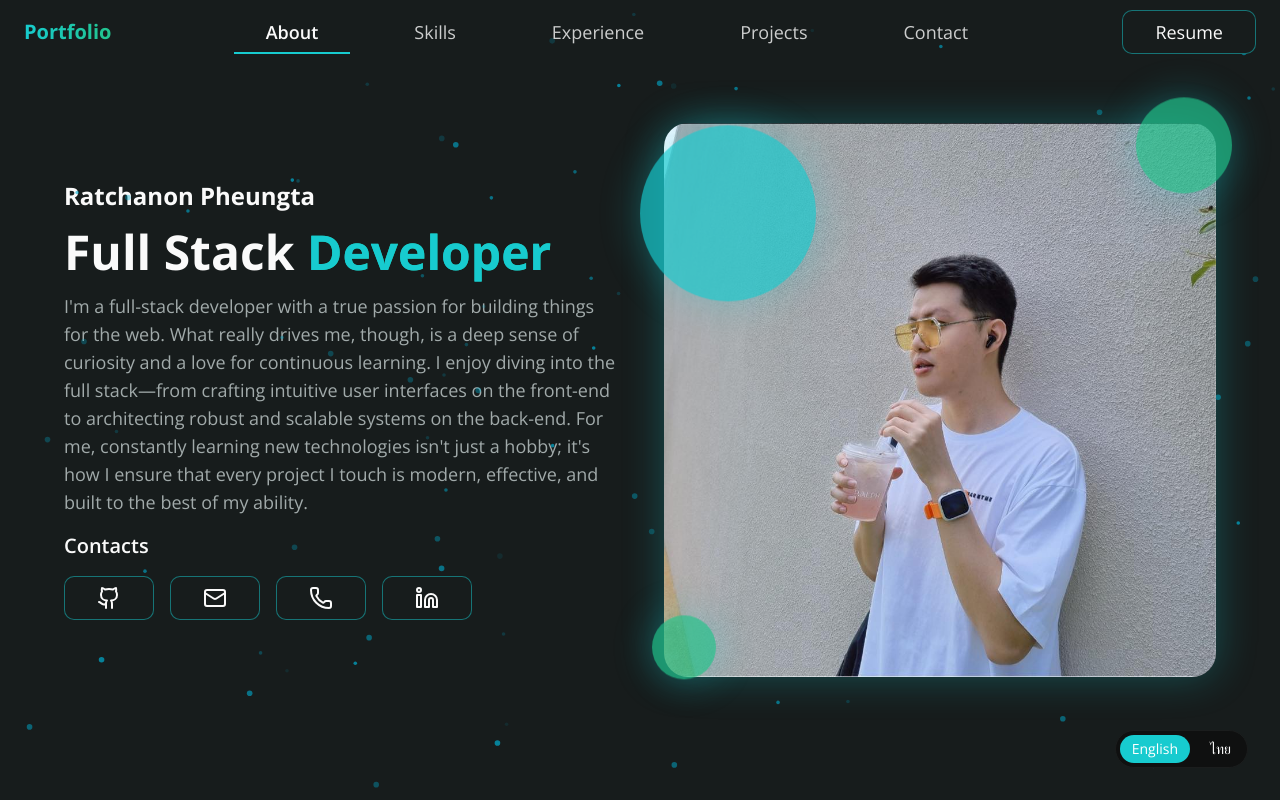
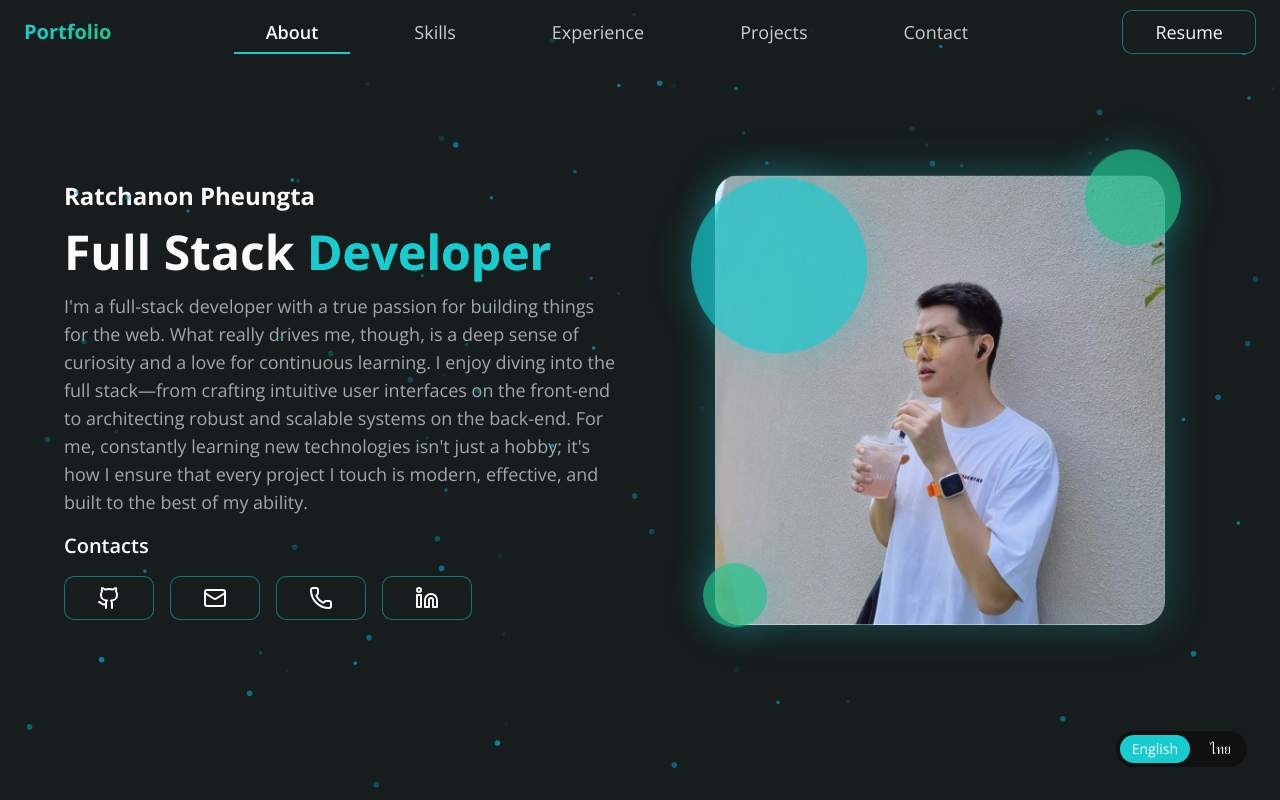
Before and after one commit to taete258/portfolio, a Next.js app: page /en in a window 1280 px wide. Shown: the top 800 px of the page. Built offline with nearby package versions, Linux system fonts and the light colour scheme.

Commit message:
style: adjust image dimensions in AboutMe component for better layout
- Updated the width and height of the profile image in the AboutMe component to 450px and 350px respectively, improving the overall visual balance and responsiveness of the layout.

```diff
--- a/src/components/about-me.tsx
+++ b/src/components/about-me.tsx
@@ -89,8 +89,8 @@ const AboutMe = async () => {
                 alt="Profile ratchanon pheungta"
                 className="rounded-3xl card-glow mx-auto"
                 priority
-                width={600}
-                height={500}
+                width={450}
+                height={350}
               />
               {/* Decorative elements */}
               <div className="absolute top-3 -left-6 w-44 h-44 rounded-full bg-primary/70 animate-float card-glow " />
```
